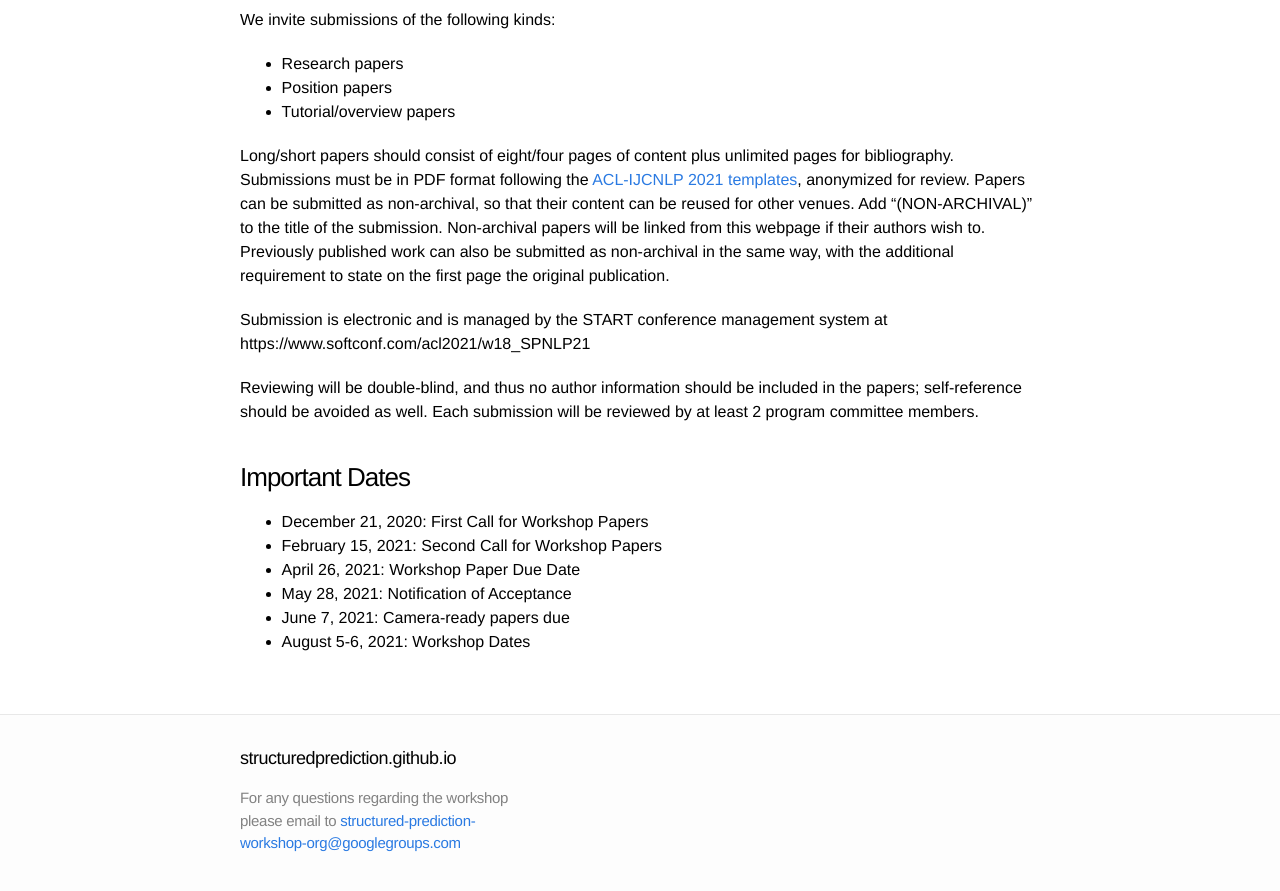
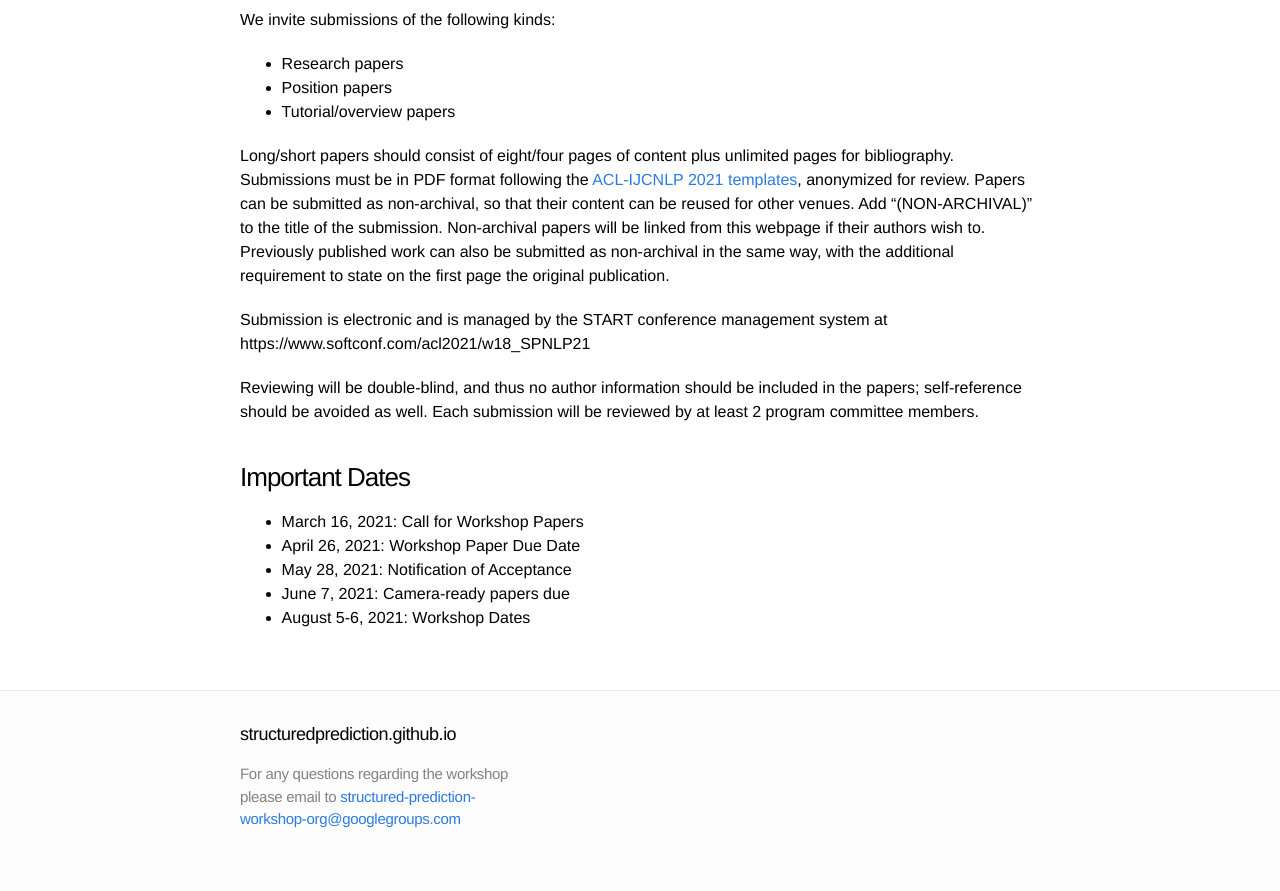
Before and after one commit to structuredprediction/structuredprediction.github.io, a Jekyll site: the page built from SPNLP21/1_cfp.md, in a window 1280 px wide and 900 px high, scrolled down 2275 px. Shown: the top 891 px of the window. Built offline with Jekyll 4.4.1, drawn with Linux system fonts in a browser that asks for light colours.

Commit message:
Update 1_cfp.md

```diff
--- a/SPNLP21/1_cfp.md
+++ b/SPNLP21/1_cfp.md
@@ -89,8 +89,7 @@ https://www.softconf.com/acl2021/w18_SPNLP21
 Reviewing will be double-blind, and thus no author information should be included in the papers; self-reference should be avoided as well. Each submission will be reviewed by at least 2 program committee members.
 
 ### Important Dates
-- December 21, 2020: First Call for Workshop Papers
-- February 15, 2021: Second Call for Workshop Papers
+- March 16, 2021: Call for Workshop Papers
 - April 26, 2021: Workshop Paper Due Date
 - May 28, 2021: Notification of Acceptance
 - June 7, 2021: Camera-ready papers due
```
